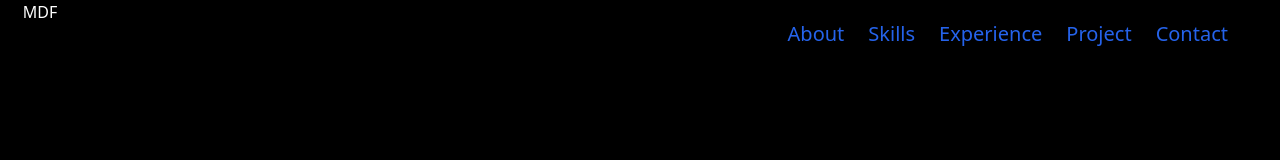
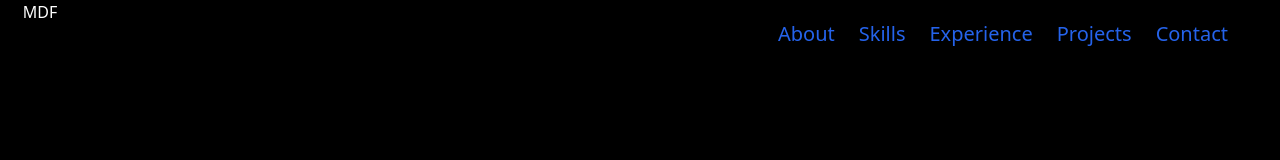
Before and after one commit to mdfarhaan/portfolio-v2, a Next.js app: page / in a window 1280 px wide. Shown: the top 160 px of the page. Built offline with nearby package versions, Linux system fonts and the light colour scheme.

Commit message:
:sparkles: Add Scroll

```diff
--- a/components/Landing/About.tsx
+++ b/components/Landing/About.tsx
@@ -3,7 +3,7 @@ import { Heading, Section } from "../Shared";
 
 const About = () => {
   return (
-    <Section>
+    <Section id="about-me-section">
       <Heading title="About Me" />
       <p className="lg:text-2xl text-xl text-white w-[90%] my-10">
         Lorem ipsum dolor sit amet, consectetur adipiscing elit. Vivamus
--- a/components/Landing/Contact.tsx
+++ b/components/Landing/Contact.tsx
@@ -4,7 +4,7 @@ import Link from "next/link";
 
 const Contact = () => {
   return (
-    <Section>
+    <Section id="contact-section">
       <Heading title="Get in Touch" />
       <div className="w-[90%]">
         <p className="lg:text-2xl text-xl text-white  my-10">
--- a/components/Landing/Experience.tsx
+++ b/components/Landing/Experience.tsx
@@ -95,7 +95,7 @@ const Experience = () => {
   ];
 
   return (
-    <Section>
+    <Section id="experience-section">
       <Heading title="Experience" />
 
       <div className="w-[90%] my-10">
--- a/components/Landing/Projects.tsx
+++ b/components/Landing/Projects.tsx
@@ -69,7 +69,7 @@ const Card = ({ data, idx }) => {
 
 const Projects = () => {
   return (
-    <Section>
+    <Section id="projects-section">
       <Heading title="Projects" />
       <div className="w-[90%]">
         {featuredProjects.map((project, idx) => (
--- a/components/Landing/Skills.tsx
+++ b/components/Landing/Skills.tsx
@@ -5,7 +5,7 @@ import { skills } from "../helper/data";
 
 const Skills = () => {
   return (
-    <Section>
+    <Section id="skills-section">
       <Heading title="Skills" />
       <div className="w-[90%]">
         {skills.map((item, idx) => (
--- a/components/Layout/Navbar.tsx
+++ b/components/Layout/Navbar.tsx
@@ -1,39 +1,44 @@
 import React from "react";
+import { Link } from "react-scroll";
 
 const Navbar = () => {
   const links = [
     {
       name: "About",
-      href: "#",
+      id: "about-me-section",
     },
     {
       name: "Skills",
-      href: "#",
+      id: "skills-section",
     },
     {
       name: "Experience",
-      href: "#",
+      id: "experience-section",
     },
     {
-      name: "Project",
-      href: "#",
+      name: "Projects",
+      id: "projects-section",
     },
     {
       name: "Contact",
-      href: "#",
+      id: "contact-section",
     },
   ];
 
   return (
     <div className="text-blue-600 m-2 mt-5 mr-10 flex justify-end">
       {links.map((link) => (
-        <a
-          key={link.name}
-          href="#"
-          className="font-medium text-xl px-3 hover:scale-125 transform transition-all duration-500 ease-in-out"
+        <Link
+          activeClass="active"
+          to={link.id}
+          spy={true}
+          smooth={true}
+          offset={-250}
+          duration={700}
+          className="font-medium text-xl cursor-pointer px-3 hover:scale-125 transform transition-all duration-500 ease-in-out"
         >
           {link.name}
-        </a>
+        </Link>
       ))}
     </div>
   );
--- a/components/Shared/Section.tsx
+++ b/components/Shared/Section.tsx
@@ -1,8 +1,8 @@
-import React, { useEffect } from "react";
+import React from "react";
 
-const Section = ({ children }) => {
+const Section = ({ children, id }) => {
   return (
-    <section data-aos="fade-up" className="my-40">
+    <section id={id} data-aos="fade-up" className="my-40">
       {children}
     </section>
   );
--- a/package.json
+++ b/package.json
@@ -21,6 +21,7 @@
     "react-intersection-observer": "^9.4.4",
     "react-parallax-tilt": "^1.7.145",
     "react-responsive-masonry": "^2.1.7",
+    "react-scroll": "^1.8.9",
     "react-tilt": "^1.0.2"
   },
   "devDependencies": {
```
Also changed, not shown: 1 other file (tests, documents, lock files or other folders).
